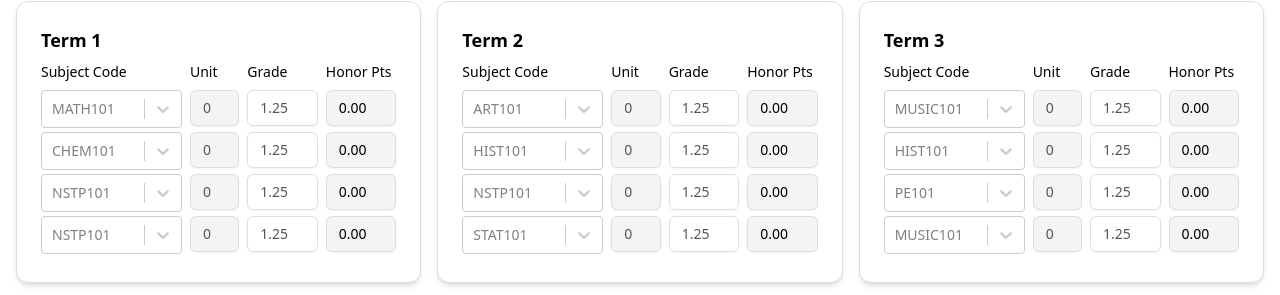
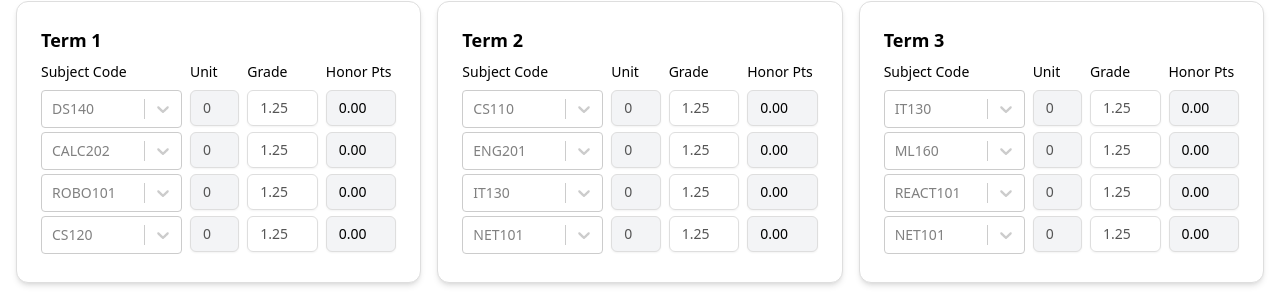
Before and after one commit to jpcsapc/APC-Honors-Checker, a Next.js app: page /honors in a window 1280 px wide. Shown: the part 471-766 px from the top of the page. Built offline with nearby package versions, Linux system fonts and the light colour scheme.

Commit message:
feat: update TermTable to accept level prop and load subject data accordingly

```diff
--- a/src/app/honors/page.tsx
+++ b/src/app/honors/page.tsx
@@ -52,9 +52,9 @@ export default function HonorsCalcu() {
 
         {/* Tables */}
          <div className="grid md:grid-cols-3 gap-4 mt-8 justify-center">
-            <TermTable term="Term 1" />
-            <TermTable term="Term 2" />
-            <TermTable term="Term 3" />
+            <TermTable term="Term 1" level={level as 'shs' | 'college'} />
+            <TermTable term="Term 2" level={level as 'shs' | 'college'} />
+            <TermTable term="Term 3" level={level as 'shs' | 'college'} />
         </div>
 
         {/* Footer */}
--- a/src/components/TermTable.tsx
+++ b/src/components/TermTable.tsx
@@ -3,7 +3,8 @@ import { Input } from '@/components/ui/input';
 import { Card, CardContent } from '@/components/ui/card';
 import { useState, useEffect } from 'react';
 import Select from 'react-select';
-import subjectData from '@/lib/subjectData.json';
+import collegeSubjectData from '@/lib/collegeSubjects.json';
+import shsSubjectData from '@/lib/shsSubjects.json';
 
 interface RowData {
   subjectCode: string;
@@ -17,7 +18,12 @@ interface SubjectOption {
   label: string;
 }
 
-export function TermTable({ term }: { term: string }) {
+interface TermTableProps {
+  term: string;
+  level: 'shs' | 'college';
+}
+
+export function TermTable({ term, level }: TermTableProps) {
   const [rows, setRows] = useState<RowData[]>(() =>
     Array(4).fill(null).map(() => ({
       subjectCode: '',
@@ -27,13 +33,20 @@ export function TermTable({ term }: { term: string }) {
     }))
   );
 
-  const subjectOptions: SubjectOption[] = Object.keys(subjectData).map(code => ({
+  // Get the appropriate subject data based on level
+  const getSubjectData = () => {
+    return level === 'college' ? collegeSubjectData : shsSubjectData;
+  };
+
+  // Create options for React Select from subject data
+  const subjectOptions: SubjectOption[] = Object.keys(getSubjectData()).map(code => ({
     value: code,
     label: code
   }));
 
+  // Function to get a random subject code for placeholder
   const getRandomSubjectCode = () => {
-    const subjectCodes = Object.keys(subjectData);
+    const subjectCodes = Object.keys(getSubjectData());
     return subjectCodes[Math.floor(Math.random() * subjectCodes.length)];
   };
 
@@ -44,6 +57,7 @@ export function TermTable({ term }: { term: string }) {
     // So what this does is that it updates the unit of the subject code based on the subject code
     if (field === 'subjectCode' && typeof value === 'string') {
       const subjectCode = value.toUpperCase();
+      const subjectData = getSubjectData();
       const unit = subjectData[subjectCode as keyof typeof subjectData];
       newRows[index].unit = unit || 0;
     }
@@ -59,6 +73,7 @@ export function TermTable({ term }: { term: string }) {
 
   const handleSubjectCodeChange = (index: number, selectedOption: SubjectOption | null) => {
     const subjectCode = selectedOption ? selectedOption.value : '';
+    const subjectData = getSubjectData();
     const unit = selectedOption ? subjectData[selectedOption.value as keyof typeof subjectData] : 0;
 
     const newRows = [...rows];
@@ -72,6 +87,27 @@ export function TermTable({ term }: { term: string }) {
     setRows(newRows);
   };
 
+  // Reset rows when level changes
+  useEffect(() => {
+    setRows(Array(4).fill(null).map(() => ({
+      subjectCode: '',
+      unit: 0,
+      grade: '',
+      honorPoints: 0
+    })));
+  }, [level]);
+
+  // Function to get the display value for unit field
+  const getUnitDisplayValue = (row: RowData) => {
+    if (row.unit) return row.unit.toString();
+    if (row.subjectCode) {
+      const subjectData = getSubjectData();
+      if (!subjectData[row.subjectCode as keyof typeof subjectData]) {
+        return "CODE NOT FOUND";
+      }
+    }
+    return "";
+  };
 
   return (
     <Card className="shadow-md min-w-[250px]">
@@ -100,7 +136,7 @@ export function TermTable({ term }: { term: string }) {
             </div>
             <Input
               placeholder="0"
-              value={row.unit ? row.unit.toString() : (row.subjectCode && !subjectData[row.subjectCode as keyof typeof subjectData] ? "CODE NOT FOUND" : "")}
+              value={getUnitDisplayValue(row)}
               readOnly
               className="bg-gray-100"
             />
--- /dev/null
+++ b/src/lib/collegeSubjects.json
@@ -0,0 +1,36 @@
+{
+    "CS110": 3,
+    "CS120": 4,
+    "IT130": 3,
+    "DS140": 3,
+    "AI150": 4,
+    "ML160": 4,
+    "NET101": 3,
+    "SEC201": 3,
+    "WEB102": 3,
+    "MOB103": 3,
+    "DBM104": 4,
+    "ALG201": 4,
+    "CALC202": 4,
+    "LOGIC203": 3,
+    "ENG201": 3,
+    "ENGWRIT": 3,
+    "ETHICS1": 3,
+    "PHILO2": 3,
+    "COMM1": 3,
+    "ENTREP1": 3,
+    "FINACC1": 3,
+    "MGT101": 3,
+    "MARKET1": 3,
+    "HCI110": 3,
+    "ROBO101": 2,
+    "VRAR101": 2,
+    "ESPORTS1": 2,
+    "GAMEDEV": 3,
+    "ANIM101": 3,
+    "REACT101": 2,
+    "NODEJS1": 2,
+    "AZURE101": 2,
+    "AWS101": 2,
+    "GIT101": 1
+  }
```
Also changed, not shown: src/lib/shsSubjects.json (renamed from src/lib/subjectData.json).
